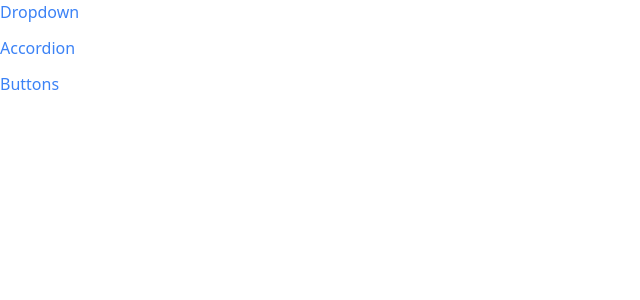
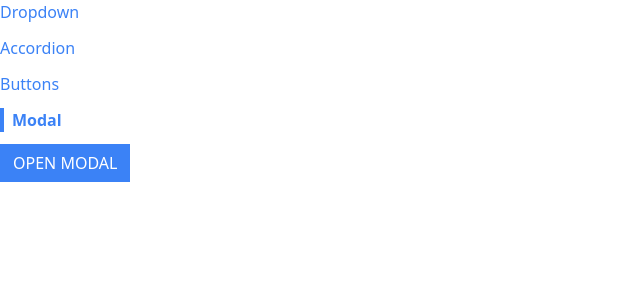
Before and after one commit to Jeungbin/react-udemy-lecture, a React (Create React App) app: page /modal in a window 1280 px wide. Shown: the top 300 px of the page, without its empty margins (0-640 px from the left). Built offline with nearby package versions, Linux system fonts and the light colour scheme.

Commit message:
About Absolute CSS Rules

```diff
--- a/src/10.Navigation and Routing/App.js
+++ b/src/10.Navigation and Routing/App.js
@@ -3,6 +3,7 @@
 import DropdownPage from "./pages/DropdownPage";
 import AccordionPage from "./pages/AccordionPage";
 import ButtonPage from "./pages/ButtonPage";
+import ModalPage from "./pages/ModalPage";
 function App() {
   return (
     <div>
@@ -17,6 +18,9 @@
         <Route path="/buttons">
           <ButtonPage />
         </Route>
+        <Route path="/modal">
+          <ModalPage />
+        </Route>
       </div>
     </div>
   );
--- /dev/null
+++ b/src/10.Navigation and Routing/components/Modal.js
@@ -0,0 +1,10 @@
+import React, { useState } from "react";
+
+export default function Modal({ onClick }) {
+  return (
+    <div>
+      <div className="absolute inset-0 bg-gray-300 opacity-80"></div>
+      <div className="absolute inset-40 p-10 bg-white">I'm a modal</div>
+    </div>
+  );
+}
--- a/src/10.Navigation and Routing/components/Sidebar.js
+++ b/src/10.Navigation and Routing/components/Sidebar.js
@@ -6,6 +6,7 @@
     { label: "Dropdown", path: "/" },
     { label: "Accordion", path: "/accordion" },
     { label: "Buttons", path: "/buttons" },
+    { label: "Modal", path: "/modal" },
   ];
 
   const rederedLinks = links.map((link) => {
--- /dev/null
+++ b/src/10.Navigation and Routing/pages/ModalPage.js
@@ -0,0 +1,26 @@
+import React, { useState } from "react";
+import Modal from "../components/Modal";
+import Button from "../components/Button";
+
+export default function ModalPage() {
+  const [showModal, setShowModal] = useState(false);
+
+  const handleClick = () => {
+    setShowModal(true);
+  };
+
+  const handleClose = () => {
+    setShowModal(false);
+  };
+
+  return (
+    <div>
+      <Button onClick={handleClick} primary>
+        OPEN MODAL
+      </Button>
+      {showModal && <Modal />}
+      {/* <button onClick={handleClick}>Open Modal</button>
+      {open ? <Modal onClick={handleClose} /> : ""} */}
+    </div>
+  );
+}
```
